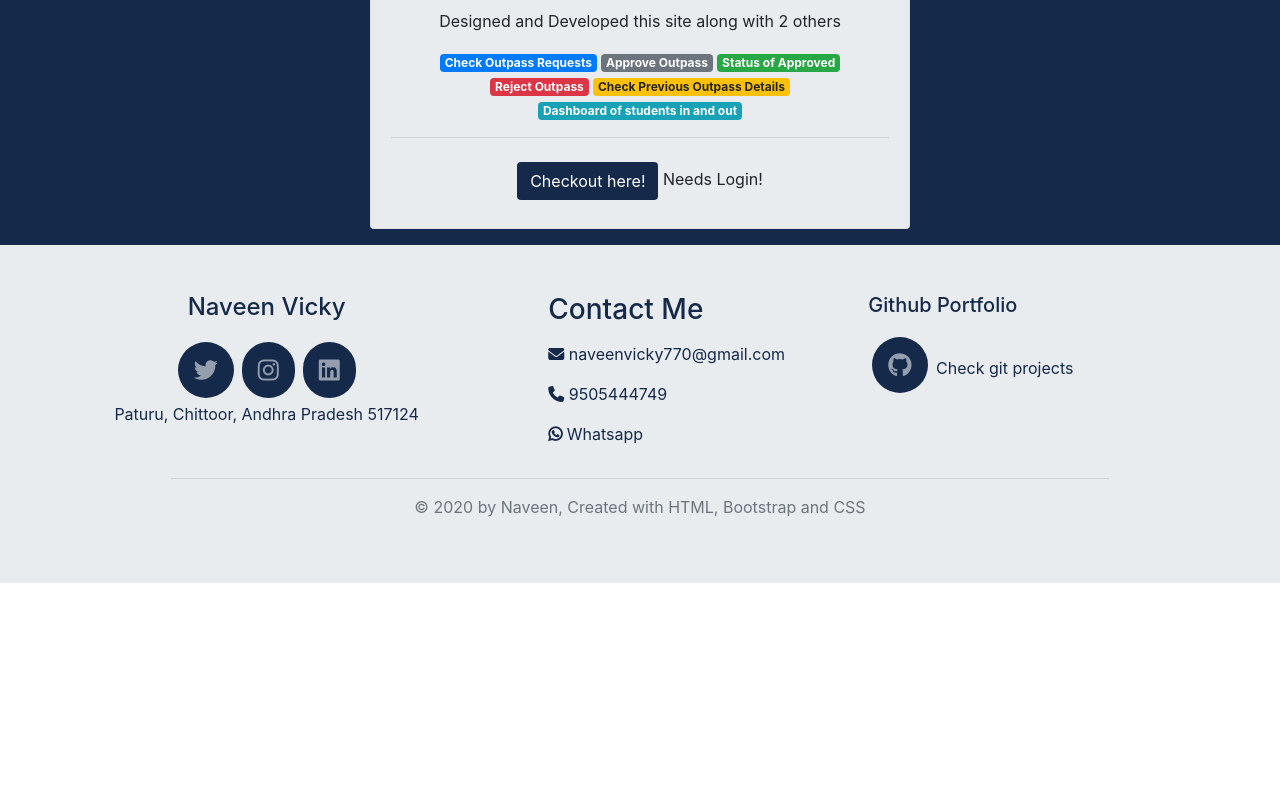
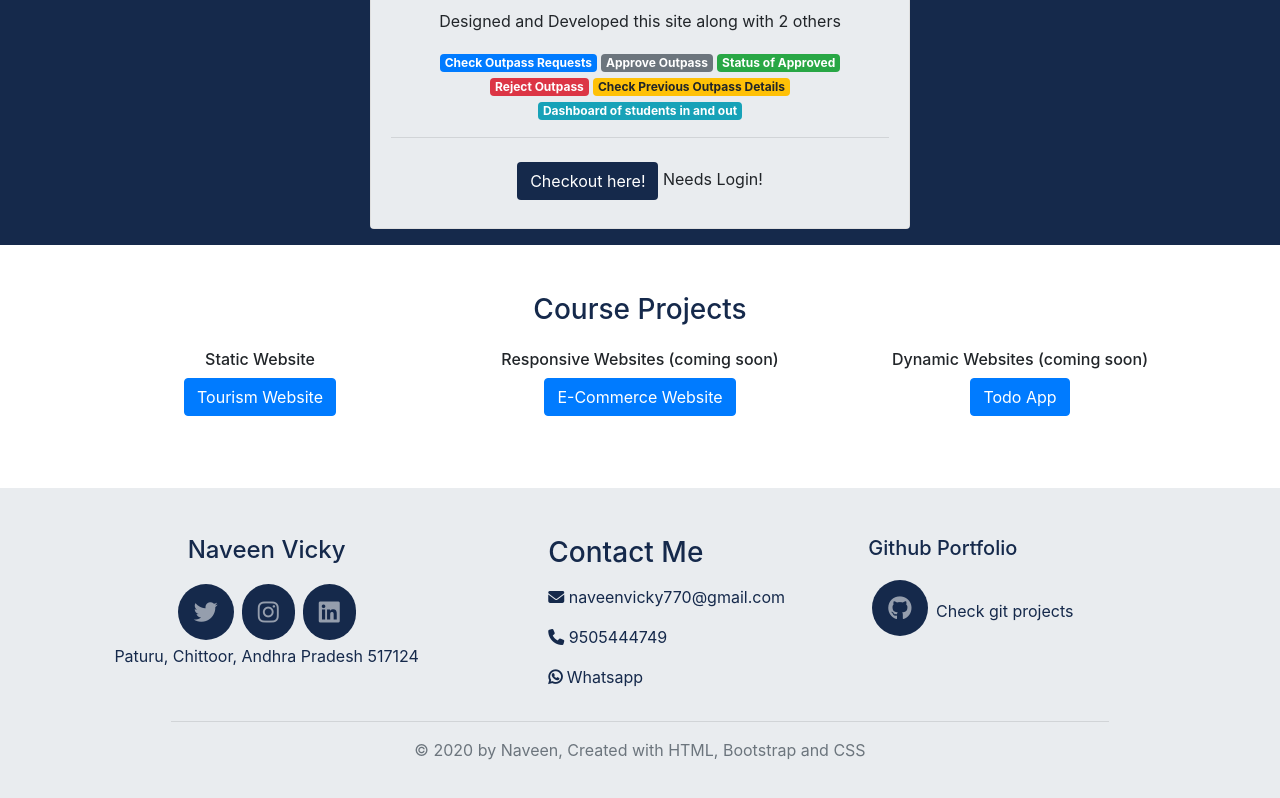
Before and after one commit to NaveenVicky770/naveenvicky770.github.io, a plain HTML site: page index.html in a window 1280 px wide. Shown: the part 3311-4109 px from the top of the page. Before the commit the page ends 3894 px from the top, so only its background shows below. Drawn offline with nearby package versions, Linux system fonts and the light colour scheme.

Commit message:
Course Projects Section Added

```diff
--- a/index.html
+++ b/index.html
@@ -484,6 +484,28 @@
 
     </div>
 
+    <div id="course-projects" class="py-5">
+        <div class="container">
+            <div class="row text-center">
+                <div class="col-12 mb-3">
+                    <h3 class="education-heading">Course Projects</h3>
+                </div>
+                <div class="col-12 col-md-4 mb-4">
+                    <h6>Static Website</h6>
+                    <a target="_blank" class="btn btn-primary" href="projects/tourism_website/index.html">Tourism Website</a>
+                </div>
+                <div class="col-12 col-md-4 mb-4">
+                    <h6>Responsive Websites (coming soon)</h6>
+                    <a target="_blank" class="btn btn-primary" href="#">E-Commerce Website</a>
+                </div>
+                <div class="col-12 col-md-4 mb-4">
+                    <h6>Dynamic Websites (coming soon)</h6>
+                    <a target="_blank" class="btn btn-primary" href="#">Todo App</a>
+                </div>
+            </div>
+        </div>
+    </div>
+
 
     <div id="contact-me" class="container-fluid pt-5 pb-5 footer-section">
         <div class="row text-center">
```
